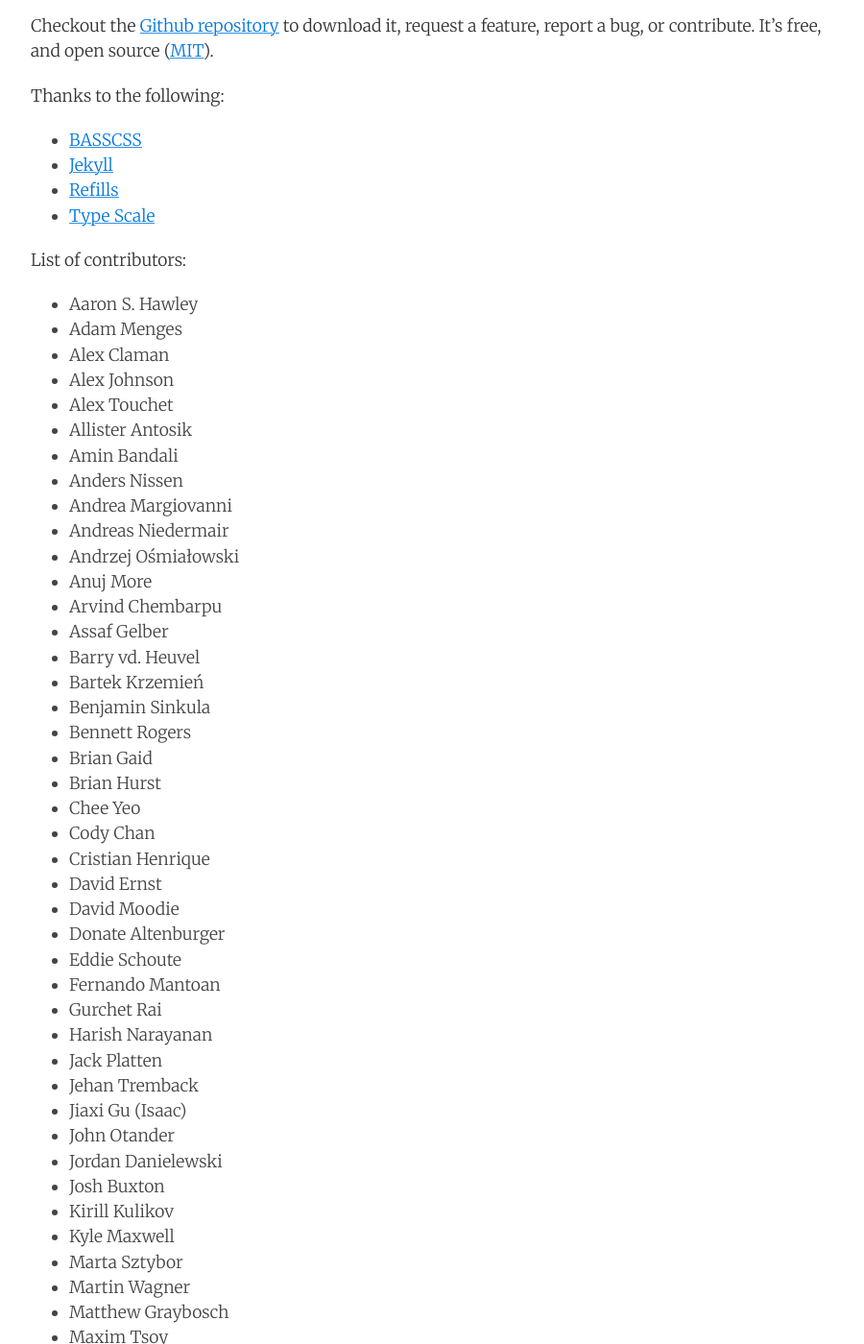
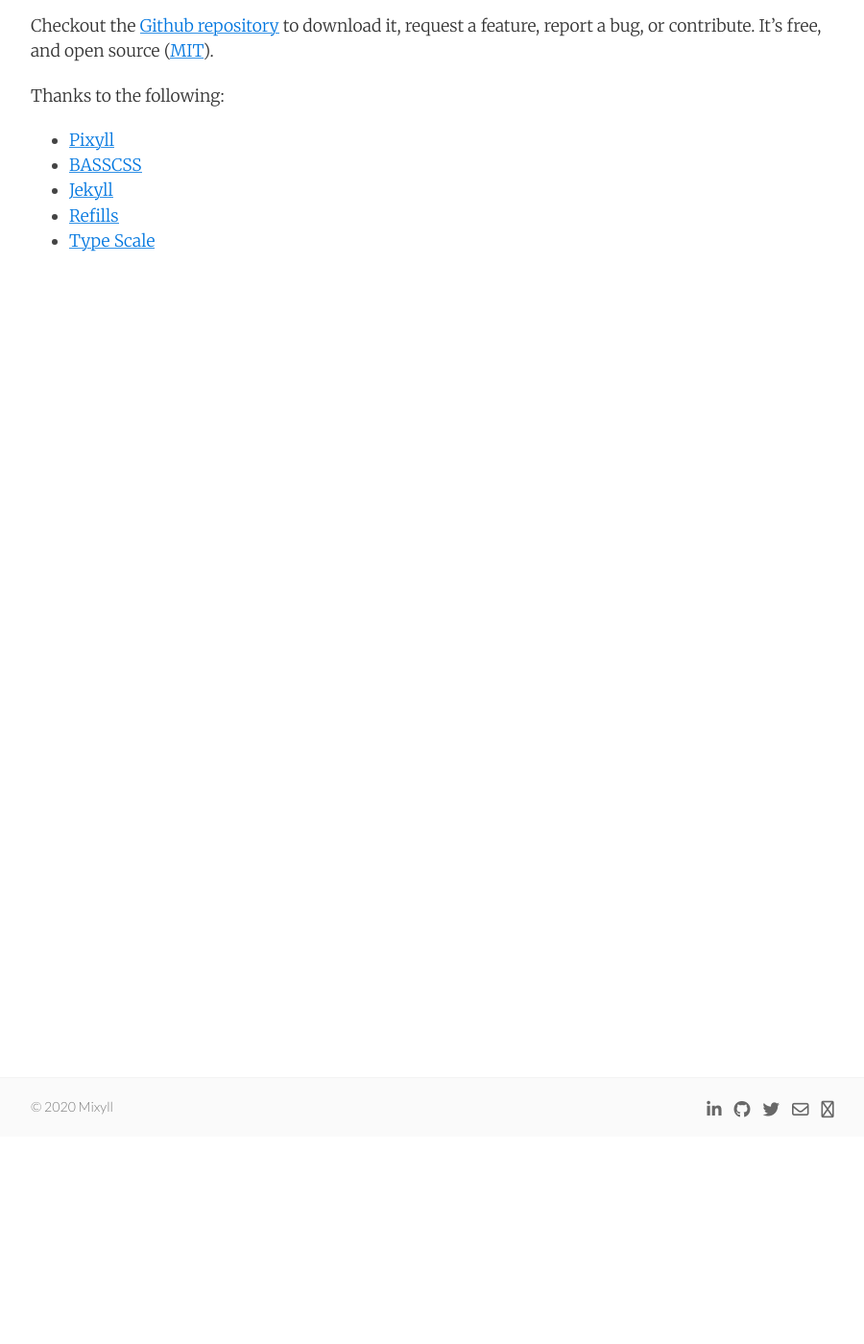
Before and after one commit to saikiransripada/mixyll, a Jekyll site: the page built from about.md, in a window 1280 px wide and 1400 px high, scrolled down 216 px. Shown: the whole window at 96% size, without its empty margins (188-1088 px from the left). Built offline with Jekyll 4.4.1, drawn with Linux system fonts in a browser that asks for light colours; nearby versions of some CDN libraries; after the commit the page ends 900 px from its top, so only the background shows below that; some of the changed text lies outside the part shown.

Commit message:
Modified config

```diff
--- a/_config.yml
+++ b/_config.yml
@@ -1,6 +1,6 @@
 # Site settings
 title:       Mixyll
-email:       hello@example.com
+email:       hello@saikiransripada.com
 author:      Sai Kiran Sripada
 description: "Lorem Ipsum is simply dummy text of the printing and typesetting industry. Lorem Ipsum has been the industry's standard dummy text ever since the 1500s, when an unknown printer took a galley of type and scrambled it to make a type specimen book."
 baseurl:     ""
--- a/_posts/2014-06-11-welcome-to-mixyll.markdown
+++ b/_posts/2014-06-11-welcome-to-mixyll.markdown
@@ -8,7 +8,7 @@ categories: jekyll mixyll
 
 Hello.
 
-Mixyll (Minimal version of Pixyll) is a simple, beautiful theme for Jekyll based on the popular Jekyll theme Pixyll by John Otander that emphasizes content rather than aesthetic fluff. It's mobile _first_, fluidly responsive, and delightfully lightweight.
+Mixyll (Minimal version of [Pixyll](https://github.com/johno/pixyll)) is a simple, beautiful theme for Jekyll based on the popular Jekyll theme [Pixyll](https://github.com/johno/pixyll) by [John Otander](http://johnotander.com) that emphasizes content rather than aesthetic fluff. It's mobile _first_, fluidly responsive, and delightfully lightweight.
 
 It's pretty minimal, but leverages large type and drastic contrast to make a statement, on all devices.
 
--- a/about.md
+++ b/about.md
@@ -5,8 +5,7 @@ permalink: /about/
 tags: about
 ---
 
-This Jekyll theme was crafted with <3 by [John Otander](http://johnotander.com)
-([@4lpine](https://twitter.com/4lpine)).
+This Jekyll theme was crafted originally by [John Otander](http://johnotander.com) as [Pixyll](https://github.com/johno/pixyll) and modified by [Sai Kiran Sripada](https://www.saikiransripada.com/).
 
 Checkout the [Github repository](https://github.com/saikiransripada/mixyll) to download it,
 request a feature, report a bug, or contribute. It's free, and open source
@@ -14,81 +13,8 @@ request a feature, report a bug, or contribute. It's free, and open source
 
 Thanks to the following:
 
+* [Pixyll](https://github.com/johno/pixyll)
 * [BASSCSS](http://basscss.com)
 * [Jekyll](http://jekyllrb.com)
 * [Refills](http://refills.bourbon.io/)
 * [Type Scale](http://type-scale.com/)
-
-List of contributors:
-
-- Aaron S. Hawley
-- Adam Menges
-- Alex Claman
-- Alex Johnson
-- Alex Touchet
-- Allister Antosik
-- Amin Bandali
-- Anders Nissen
-- Andrea Margiovanni
-- Andreas Niedermair
-- Andrzej Ośmiałowski
-- Anuj More
-- Arvind Chembarpu
-- Assaf Gelber
-- Barry vd. Heuvel
-- Bartek Krzemień
-- Benjamin Sinkula
-- Bennett Rogers
-- Brian Gaid
-- Brian Hurst
-- Chee Yeo
-- Cody Chan
-- Cristian Henrique
-- David Ernst
-- David Moodie
-- Donate Altenburger
-- Eddie Schoute
-- Fernando Mantoan
-- Gurchet Rai
-- Harish Narayanan
-- Jack Platten
-- Jehan Tremback
-- Jiaxi Gu (Isaac)
-- John Otander
-- Jordan Danielewski
-- Josh Buxton
-- Kirill Kulikov
-- Kyle Maxwell
-- Marta Sztybor
-- Martin Wagner
-- Matthew Graybosch
-- Maxim Tsoy
-- Mete Balci
-- Mike Lloyd
-- Mikhail Grachev
-- mindwind
-- Nick Rakochy
-- Nikolay Georgiev
-- Noel Bautista
-- Oliver Hamlet
-- Onur (e0i)
-- Praveer Gupta
-- Rassol (Karmeye)
-- Renato Fialho
-- Ricky Han
-- Roberto Pesando
-- Ryan Jacobs
-- Scott Martin
-- Selim Eren Bekçe
-- Shruti Rijhwani
-- Steef Hegeman
-- Tehmasp Chaudhri
-- Thomas Galvin
-- Timothy Gu
-- Tom Kraak
-- Vishnu Ks
-- Vladislav Arbatov
-- Wilfred Hughes
-- Yaroslav Yadrishnikov
-- Yee Chie Tu
-- Yeou Chien
```
Also changed, not shown: _posts/2014-06-10-see-mixyll-in-action.md (+2 -2 lines), _posts/2019-01-26-guide-to-forking-pixyll.md (deleted, +0 -66 lines), _posts/2019-01-26-lorem-ipsum-dolor-sit-amet.md (added, +9 -0 lines).
